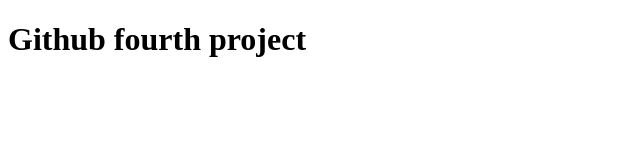
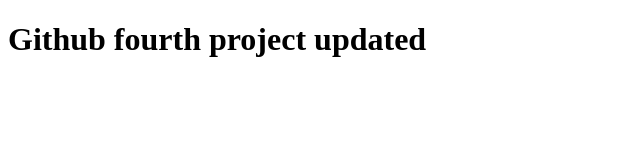
Before and after one commit to jaman002/four, a plain HTML site: page index.html in a window 1280 px wide. Shown: the whole page, without its empty margins (0-640 px from the left). Drawn offline with Linux system fonts and the light colour scheme.

Commit message:
updated code

```diff
--- a/index.html
+++ b/index.html
@@ -7,6 +7,6 @@
     <title>Document</title>
 </head>
 <body>
-    <h1>Github fourth project</h1>
+    <h1>Github fourth project updated</h1>
 </body>
 </html>
```
